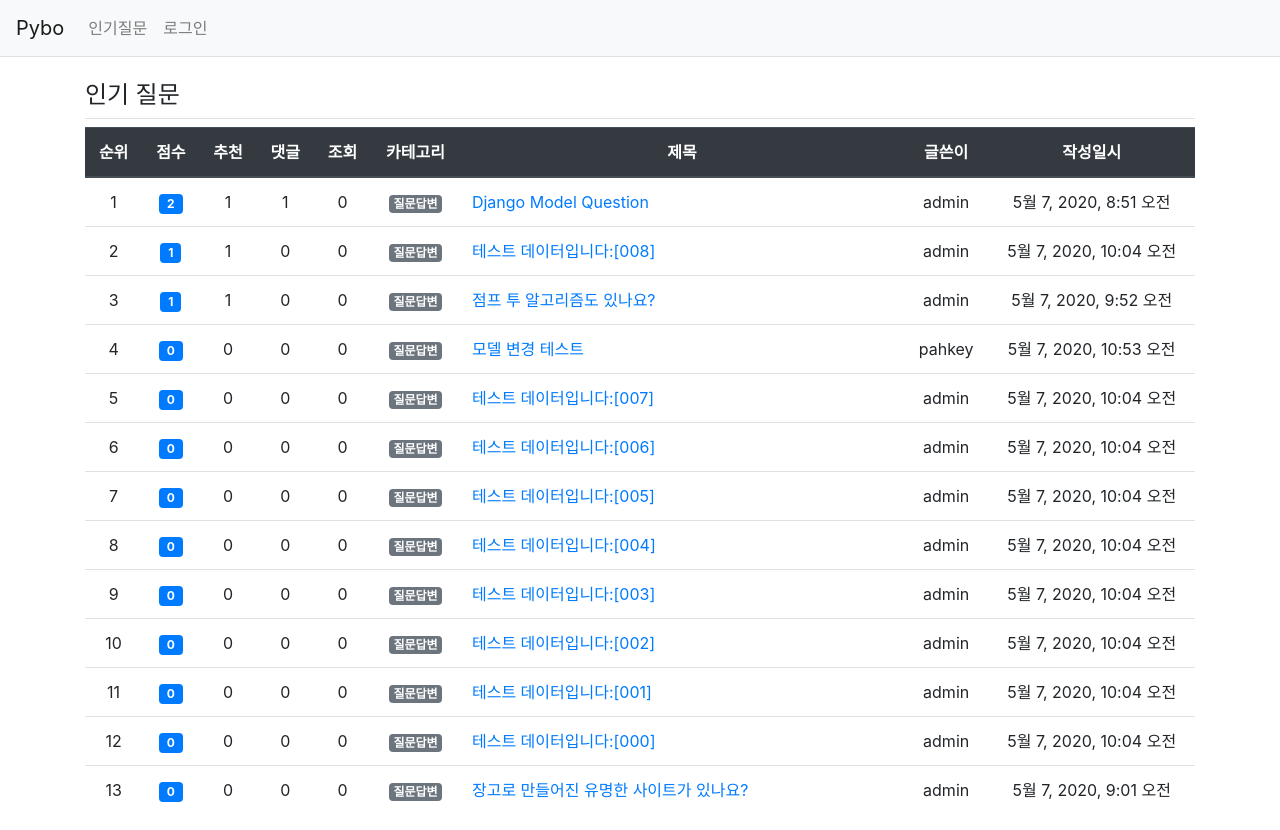
After one commit to baebea227/2026-1-WebServer, a Django app: page /pybo/popular/ in a window 1280 px wide. The commit adds this page. Run offline with Django 3.2, Linux system fonts and the light colour scheme; data comes from the database, SQL or seed files in the repository; tables that the repository leaves empty hold one stand-in row (values such as "Sample post"); some libraries are stand-ins or nearby versions.

Commit message:
feat: 인기 질문 서비스 추가
- 질문 조회 수 필드 및 증가 로직 추가
- 추천 수, 댓글 수, 조회 수 기반 인기 질문 목록 추가
- 인기 질문 페이지 및 내비게이션 링크 추가
- 인기 질문 정렬과 조회 수 증가 테스트 추가

```diff
--- a/AD_Project/pybo/models.py
+++ b/AD_Project/pybo/models.py
@@ -19,6 +19,7 @@ class Question(models.Model):
     content = models.TextField()
     create_date = models.DateTimeField()
     modify_date = models.DateTimeField(null=True, blank=True)
+    view_count = models.PositiveIntegerField(default=0)
     voter = models.ManyToManyField(User, related_name='voter_question')
     bookmark = models.ManyToManyField(User, related_name='bookmark_question', blank=True)
 
--- a/AD_Project/pybo/urls.py
+++ b/AD_Project/pybo/urls.py
@@ -7,6 +7,7 @@ app_name = 'pybo'
 urlpatterns = [
     # base_views.py
     path('', base_views.index, name='index'),
+    path('popular/', base_views.popular, name='popular'),
     path('<int:question_id>/', base_views.detail, name='detail'),
 
     # question_views.py
--- a/AD_Project/pybo/views/base_views.py
+++ b/AD_Project/pybo/views/base_views.py
@@ -1,5 +1,5 @@
 from django.core.paginator import Paginator
-from django.db.models import Q
+from django.db.models import Count, ExpressionWrapper, F, IntegerField, Q
 from django.shortcuts import render, get_object_or_404
 
 from ..models import Category, Question
@@ -42,10 +42,32 @@ def index(request):
     return render(request, 'pybo/question_list.html', context)
 
 
+def popular(request):
+    """
+    인기 질문 목록 출력
+    """
+    question_list = Question.objects.select_related('category', 'author').annotate(
+        vote_count=Count('voter', distinct=True),
+        question_comment_count=Count('comment', distinct=True),
+        answer_comment_count=Count('answer__comment', distinct=True),
+    ).annotate(
+        comment_count=F('question_comment_count') + F('answer_comment_count'),
+        popular_score=ExpressionWrapper(
+            F('vote_count') + F('comment_count') + F('view_count'),
+            output_field=IntegerField(),
+        ),
+    ).order_by('-popular_score', '-create_date')
+
+    context = {'question_list': question_list}
+    return render(request, 'pybo/popular_question_list.html', context)
+
+
 def detail(request, question_id):
     """
     pybo 내용 출력
     """
     question = get_object_or_404(Question, pk=question_id)
+    Question.objects.filter(pk=question_id).update(view_count=F('view_count') + 1)
+    question.refresh_from_db(fields=['view_count'])
     context = {'question': question}
     return render(request, 'pybo/question_detail.html', context)
--- a/AD_Project/templates/navbar.html
+++ b/AD_Project/templates/navbar.html
@@ -7,6 +7,9 @@
     </button>
     <div class="collapse navbar-collapse flex-grow-0" id="navbarNav">
         <ul class="navbar-nav">
+            <li class="nav-item ">
+                <a class="nav-link" href="{% url 'pybo:popular' %}">인기질문</a>
+            </li>
             {% if user.is_authenticated %}
             {% if user.is_staff %}
             <li class="nav-item ">
--- /dev/null
+++ b/AD_Project/templates/pybo/popular_question_list.html
@@ -0,0 +1,44 @@
+{% extends 'base.html' %}
+{% block content %}
+<div class="container my-3">
+    <h4 class="border-bottom py-2">인기 질문</h4>
+    <table class="table">
+        <thead>
+        <tr class="text-center thead-dark">
+            <th>순위</th>
+            <th>점수</th>
+            <th>추천</th>
+            <th>댓글</th>
+            <th>조회</th>
+            <th>카테고리</th>
+            <th style="width:40%">제목</th>
+            <th>글쓴이</th>
+            <th>작성일시</th>
+        </tr>
+        </thead>
+        <tbody>
+        {% if question_list %}
+        {% for question in question_list %}
+        <tr class="text-center">
+            <td>{{ forloop.counter }}</td>
+            <td><span class="badge badge-primary px-2 py-1">{{ question.popular_score }}</span></td>
+            <td>{{ question.vote_count }}</td>
+            <td>{{ question.comment_count }}</td>
+            <td>{{ question.view_count }}</td>
+            <td><span class="badge badge-secondary">{{ question.category.name }}</span></td>
+            <td class="text-left">
+                <a href="{% url 'pybo:detail' question.id %}">{{ question.subject }}</a>
+            </td>
+            <td>{{ question.author.username }}</td>
+            <td>{{ question.create_date }}</td>
+        </tr>
+        {% endfor %}
+        {% else %}
+        <tr>
+            <td colspan="9">질문이 없습니다.</td>
+        </tr>
+        {% endif %}
+        </tbody>
+    </table>
+</div>
+{% endblock %}
--- a/AD_Project/templates/pybo/question_list.html
+++ b/AD_Project/templates/pybo/question_list.html
@@ -33,6 +33,7 @@
             <th>카테고리</th>
             <th style="width:50%">제목</th>
             <th>글쓴이</th>
+            <th>조회</th>
             <th>작성일시</th>
         </tr>
         </thead>
@@ -59,12 +60,13 @@
                 {% endif %}
             </td>
             <td>{{ question.author.username }}</td>  <!-- 글쓴이 추가 -->
+            <td>{{ question.view_count }}</td>
             <td>{{ question.create_date }}</td>
         </tr>
         {% endfor %}
         {% else %}
         <tr>
-            <td colspan="6">질문이 없습니다.</td>
+            <td colspan="7">질문이 없습니다.</td>
         </tr>
         {% endif %}
         </tbody>
```
Also changed, not shown: AD_Project/pybo/tests.py (+78 -0 lines), AD_Project/pybo/migrations/0011_question_view_count.py (added).
